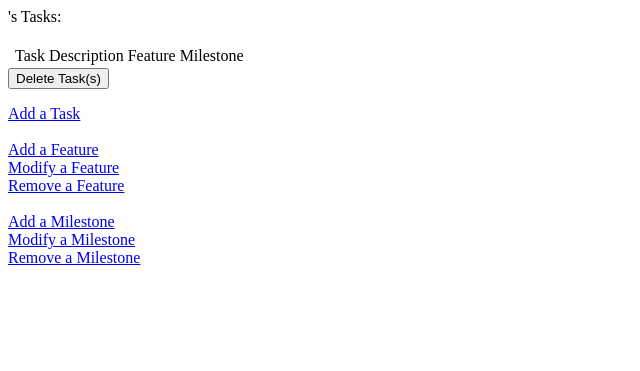
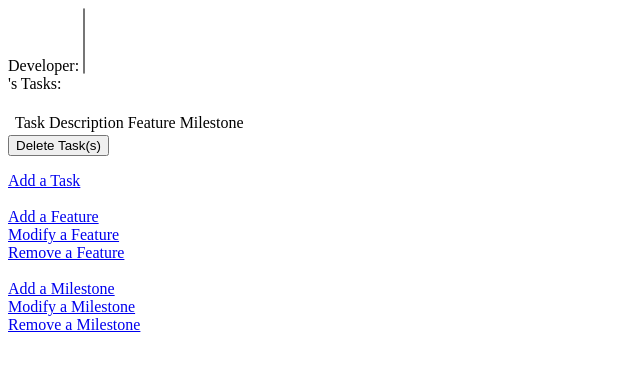
Before and after one commit to J-N/The-Software-Project-Manager, a PHP site: page /dev.php?i=1 in a window 1280 px wide. Shown: the top 371 px of the page, without its empty margins (0-640 px from the left). Run offline with PHP 8.4, Linux system fonts and the light colour scheme; data that the repository does not hold is empty.

Commit message:
Signed-off-by: John-Nicholas Furst <J-N@John-Nicholas.net>

```diff
--- a/SRC/dev.php
+++ b/SRC/dev.php
@@ -13,7 +13,7 @@ foreach( $dev = myq("SELECT name FROM developers where id=$did") as $k=>$v)
 	$dname = $dev[$k]['name'];
 }
 
-startform("deletetask","POST","del_task.php");
+startform("deletetask","POST","del_task.php"); select("Developer", "dev", "SELECT * FROM developers order by name", "name", "id", "1", 1);
 
 echo "$dname's Tasks: <br /> <table><tr><td></td><td>Task</td><td>Description</td><td>Feature</td><td>Milestone</td></tr>";
 
```
